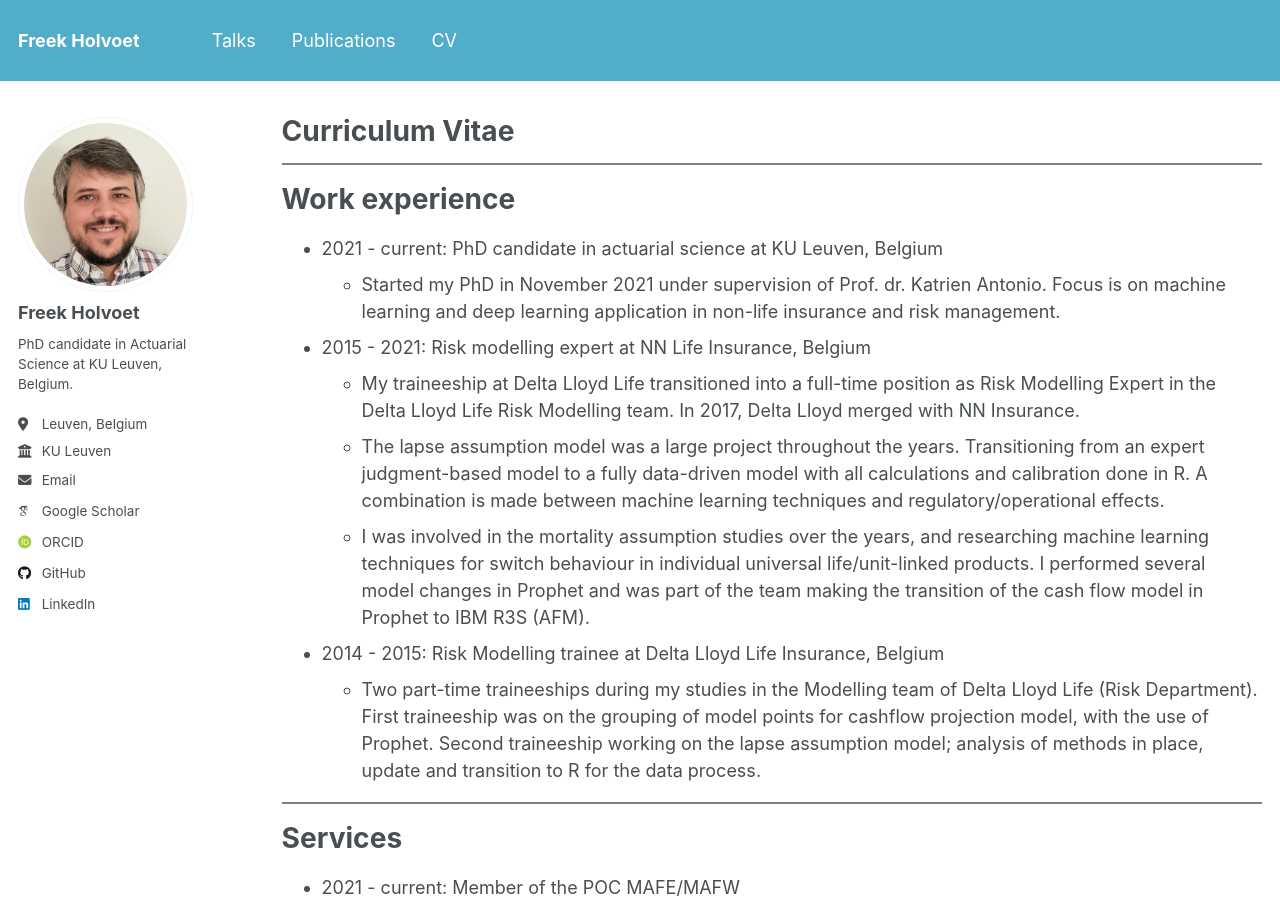
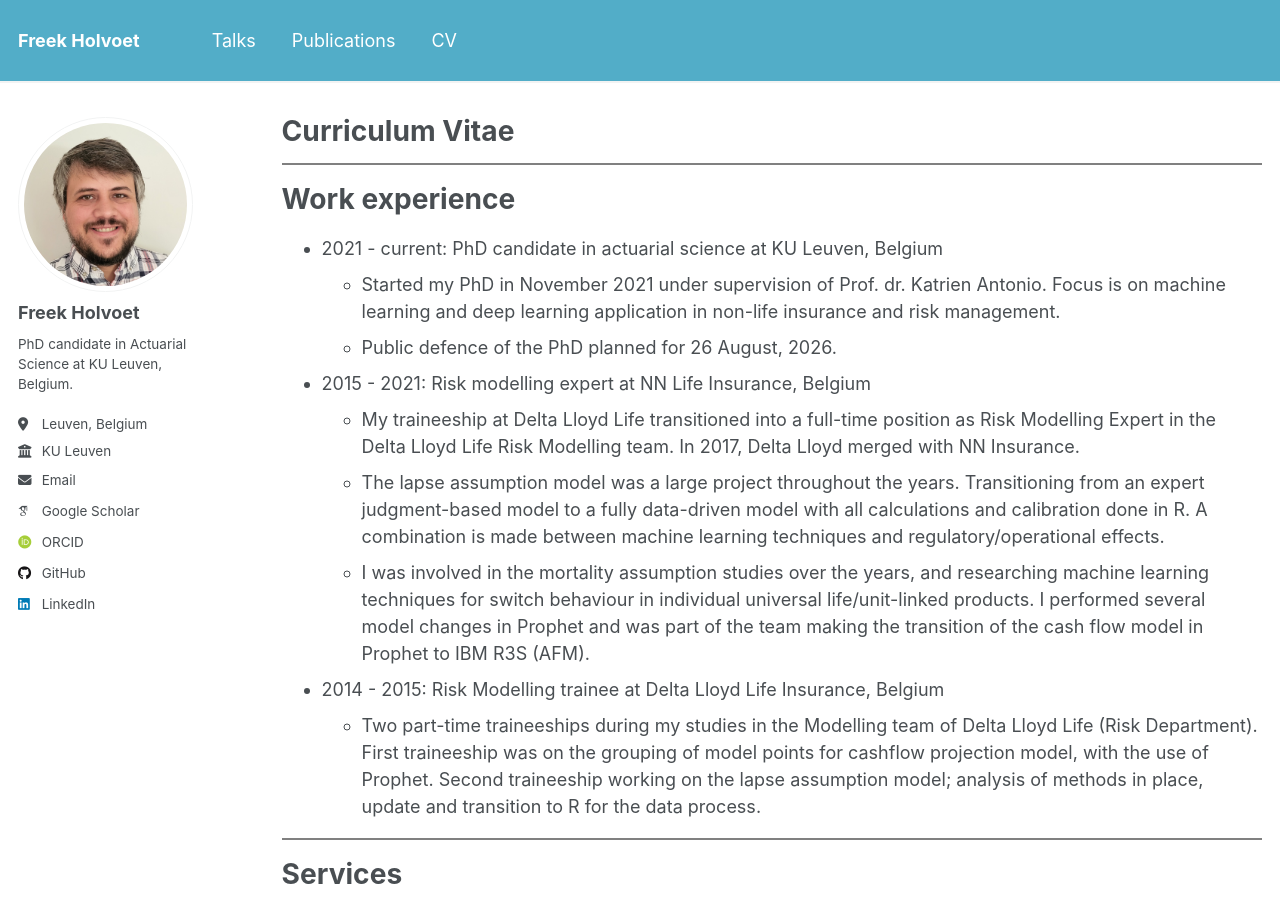
Before and after one commit to freekholvoet/freekholvoet.github.io, a Jekyll site: the page built from _pages/cv.md, in a window 1280 px wide and 900 px high. Built offline with Jekyll 4.4.1, drawn with Linux system fonts in a browser that asks for light colours; some web fonts are replaced.

Commit message:
PhD update

```diff
--- a/_pages/cv.md
+++ b/_pages/cv.md
@@ -16,6 +16,7 @@ Work experience
 
 * 2021 - current: PhD candidate in actuarial science at KU Leuven, Belgium
   * Started my PhD in November 2021 under supervision of Prof. dr. Katrien Antonio. Focus is on machine learning and deep learning application in non-life insurance and risk management.
+  * Public defence of the PhD planned for 26 August, 2026.
 
 * 2015 - 2021: Risk modelling expert at NN Life Insurance, Belgium
   * My traineeship at Delta Lloyd Life transitioned into a full-time position as Risk Modelling Expert in the Delta Lloyd Life Risk Modelling team. In 2017, Delta Lloyd merged with NN Insurance.
```
